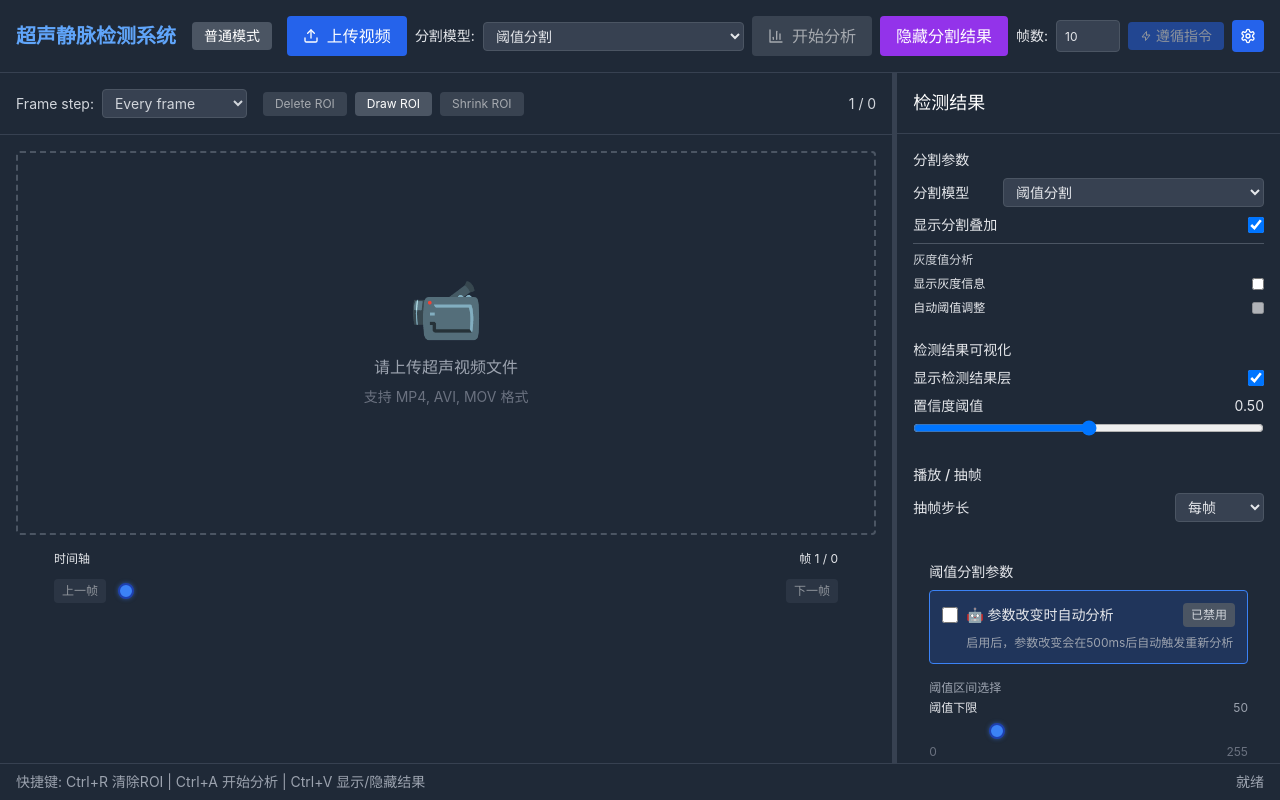
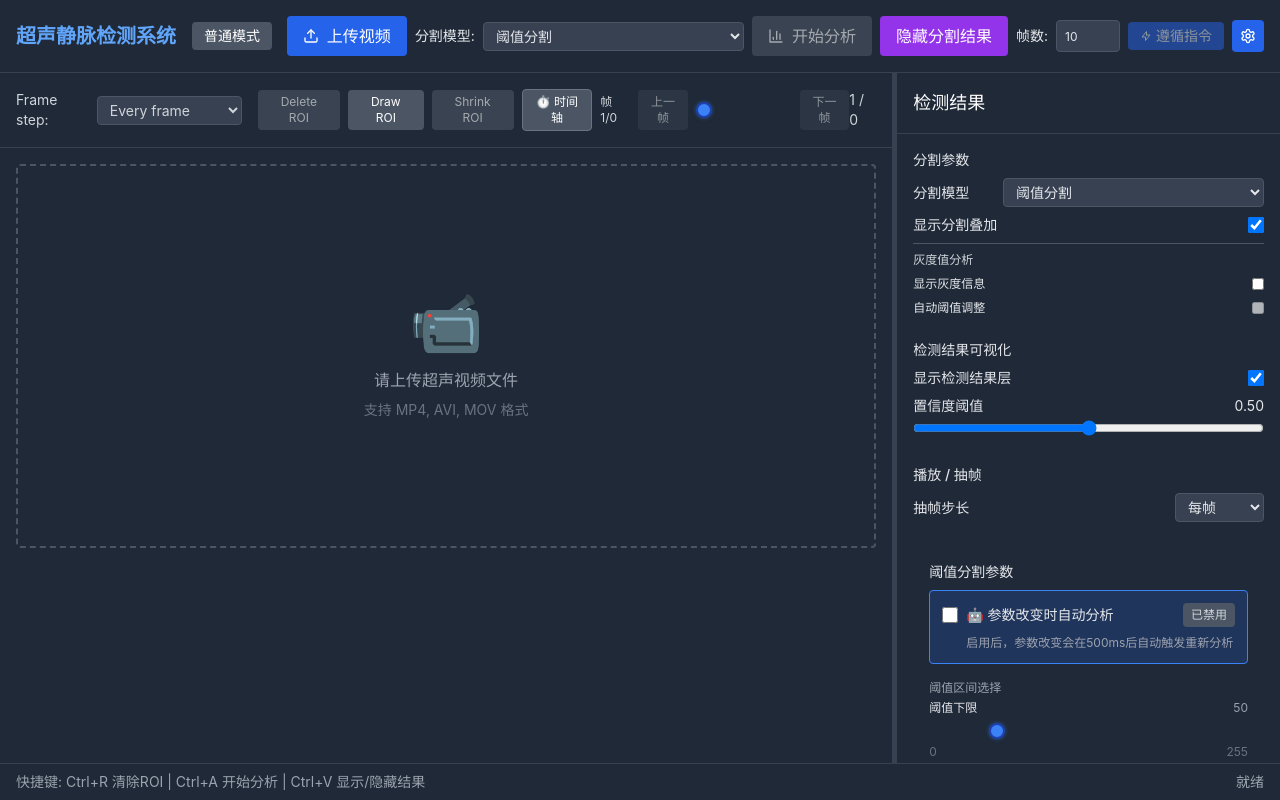
Before and after one commit to jiazeyu1987/VeinDetector, a React (Vite) app in the folder frontend/ultrasound-vein-detection/: page / in a window 1280 px wide. Built offline with nearby package versions, Linux system fonts and the light colour scheme; no server answers.

Commit message:
更改时间轴

```diff
--- a/frontend/ultrasound-vein-detection/src/components/MainLayout.tsx
+++ b/frontend/ultrasound-vein-detection/src/components/MainLayout.tsx
@@ -64,6 +64,14 @@ export const MainLayout: React.FC = () => {
     showROIBorder: true,
     confidenceThreshold: 0.5,
   });
+
+  // Timeline state
+  const [showTimeline, setShowTimeline] = useState(true);
+
+  // Timeline handlers
+  const handleToggleTimeline = () => {
+    setShowTimeline(!showTimeline);
+  };
 
   // Analysis state
   const [analysisState, setAnalysisState] = useState<AnalysisState>({
@@ -594,6 +602,8 @@ export const MainLayout: React.FC = () => {
               });
             }}
             onToggleROIBorder={() => setDisplayState(prev => ({ ...prev, showROIBorder: !prev.showROIBorder }))}
+            showTimeline={showTimeline}
+            onToggleTimeline={handleToggleTimeline}
           />
 
           <div className="flex-1 p-4 overflow-auto">
--- a/frontend/ultrasound-vein-detection/src/components/panels/VideoControlsPanel.tsx
+++ b/frontend/ultrasound-vein-detection/src/components/panels/VideoControlsPanel.tsx
@@ -17,6 +17,9 @@ interface VideoControlsPanelProps {
   onToggleROIMode: () => void;
   onShrinkROI: () => void;
   onToggleROIBorder: () => void;
+  // Timeline controls
+  showTimeline: boolean;
+  onToggleTimeline: () => void;
 }
 
 export const VideoControlsPanel: React.FC<VideoControlsPanelProps> = ({
@@ -35,6 +38,9 @@ export const VideoControlsPanel: React.FC<VideoControlsPanelProps> = ({
   onToggleROIMode,
   onShrinkROI,
   onToggleROIBorder,
+  // Timeline controls
+  showTimeline,
+  onToggleTimeline,
 }) => {
   return (
     <div className="p-4 border-b border-gray-700">
@@ -96,6 +102,48 @@ export const VideoControlsPanel: React.FC<VideoControlsPanelProps> = ({
               </button>
             )}
 
+            {/* 时间轴控制 */}
+            <button
+              onClick={onToggleTimeline}
+              className="text-xs bg-gray-600 hover:bg-gray-700 px-2 py-1 rounded text-white border border-gray-500 transition-colors duration-150"
+              title={showTimeline ? "隐藏时间轴控制" : "显示时间轴控制"}
+            >
+              {showTimeline ? "⏱️ 时间轴" : "⏱️ 时间轴"}
+            </button>
+
+            {showTimeline && (
+              <div className="flex items-center space-x-2 text-xs">
+                <span className="text-gray-300">帧 {currentFrame + 1}/{displayedTotalFrames}</span>
+                <button
+                  onClick={() => onCurrentFrameChange(Math.max(0, currentFrame - 1))}
+                  disabled={currentFrame === 0}
+                  className="px-2 py-1 bg-gray-700 hover:bg-gray-600 disabled:opacity-50 disabled:cursor-not-allowed rounded transition-colors"
+                >
+                  上一帧
+                </button>
+                <input
+                  type="range"
+                  min={0}
+                  max={Math.max(0, displayedTotalFrames - 1)}
+                  value={currentFrame}
+                  onChange={e => {
+                    const value = parseInt(e.target.value, 10);
+                    if (!Number.isNaN(value)) {
+                      onCurrentFrameChange(value);
+                    }
+                  }}
+                  className="w-24 h-2 bg-gray-600 rounded-lg appearance-none cursor-pointer slider"
+                />
+                <button
+                  onClick={() => onCurrentFrameChange(Math.min(displayedTotalFrames - 1, currentFrame + 1))}
+                  disabled={currentFrame >= displayedTotalFrames - 1}
+                  className="px-2 py-1 bg-gray-700 hover:bg-gray-600 disabled:opacity-50 disabled:cursor-not-allowed rounded transition-colors"
+                >
+                  下一帧
+                </button>
+              </div>
+            )}
+
             {showGrayscaleInfo && currentGrayscaleValue !== null && (
               <span className="text-xs bg-gray-700 px-2 py-1 rounded text-white border border-gray-600">
                 灰度: {currentGrayscaleValue}/255
--- a/frontend/ultrasound-vein-detection/src/components/panels/VideoDisplayPanel.tsx
+++ b/frontend/ultrasound-vein-detection/src/components/panels/VideoDisplayPanel.tsx
@@ -164,50 +164,6 @@ export const VideoDisplayPanel: React.FC<VideoDisplayPanelProps> = ({
       </div>
       )}
 
-      <div className="mx-auto w-full max-w-[800px] px-2 space-y-3">
-        <div className="flex items-center justify-between mb-2 text-xs text-gray-200">
-          <span>时间轴</span>
-          <span>
-            帧 {currentFrame + 1} / {displayedTotalFrames}
-          </span>
-        </div>
-        <div className="flex items-center space-x-3">
-          <button
-            onClick={() =>
-              onCurrentFrameChange(Math.max(0, currentFrame - 1))
-            }
-            disabled={currentFrame === 0}
-            className="px-2 py-1 text-xs bg-gray-700 hover:bg-gray-600 disabled:opacity-50 disabled:cursor-not-allowed rounded transition-colors"
-          >
-            上一帧
-          </button>
-          <input
-            type="range"
-            min={0}
-            max={Math.max(0, displayedTotalFrames - 1)}
-            value={currentFrame}
-            onChange={e => {
-              const value = parseInt(e.target.value, 10);
-              if (!Number.isNaN(value)) {
-                onCurrentFrameChange(value);
-              }
-            }}
-            className="flex-1 h-2 bg-gray-600 rounded-lg appearance-none cursor-pointer slider"
-          />
-          <button
-            onClick={() =>
-              onCurrentFrameChange(
-                Math.min(displayedTotalFrames - 1, currentFrame + 1),
-              )
-            }
-            disabled={currentFrame >= displayedTotalFrames - 1}
-            className="px-2 py-1 text-xs bg-gray-700 hover:bg-gray-600 disabled:opacity-50 disabled:cursor-not-allowed rounded transition-colors"
-          >
-            下一帧
-          </button>
-        </div>
-
-        </div>
-    </div>
+      </div>
   );
 };
```
